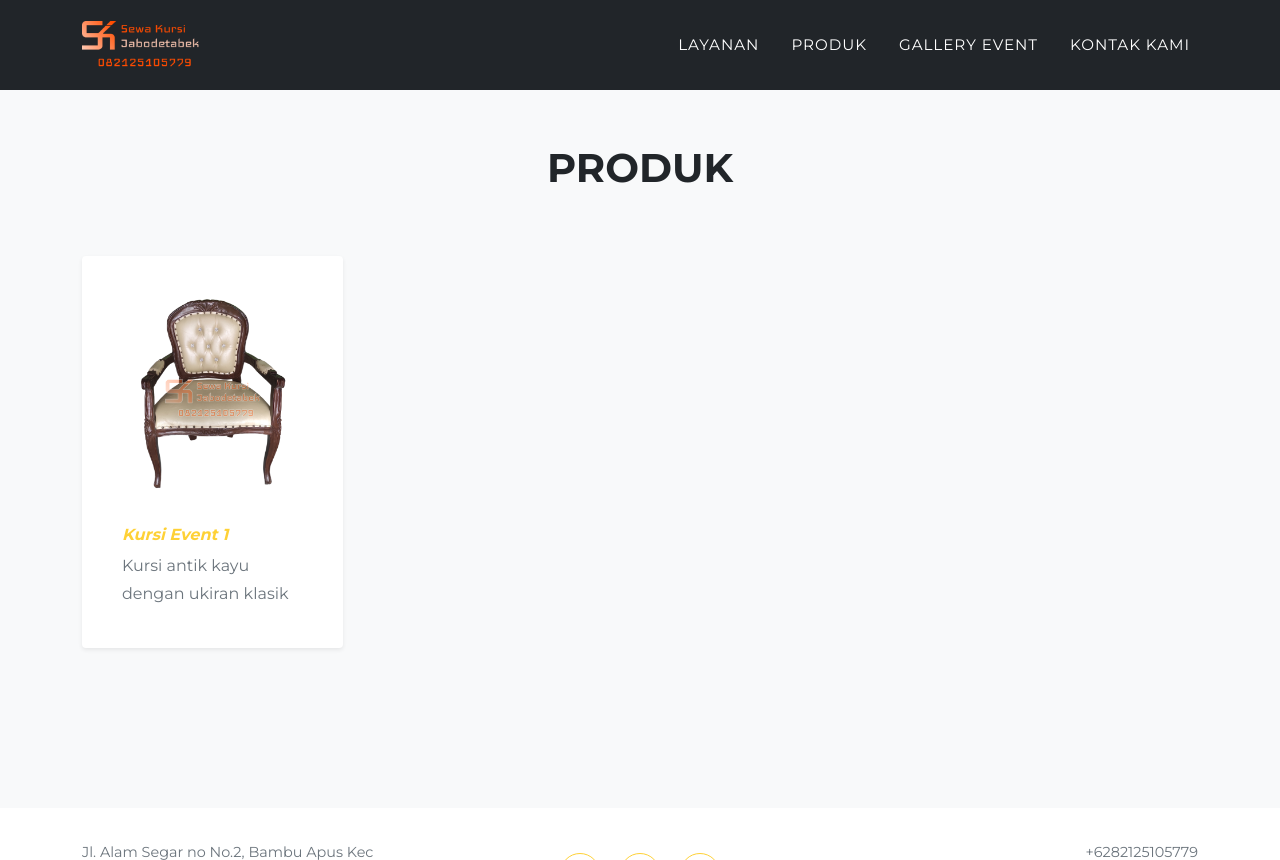
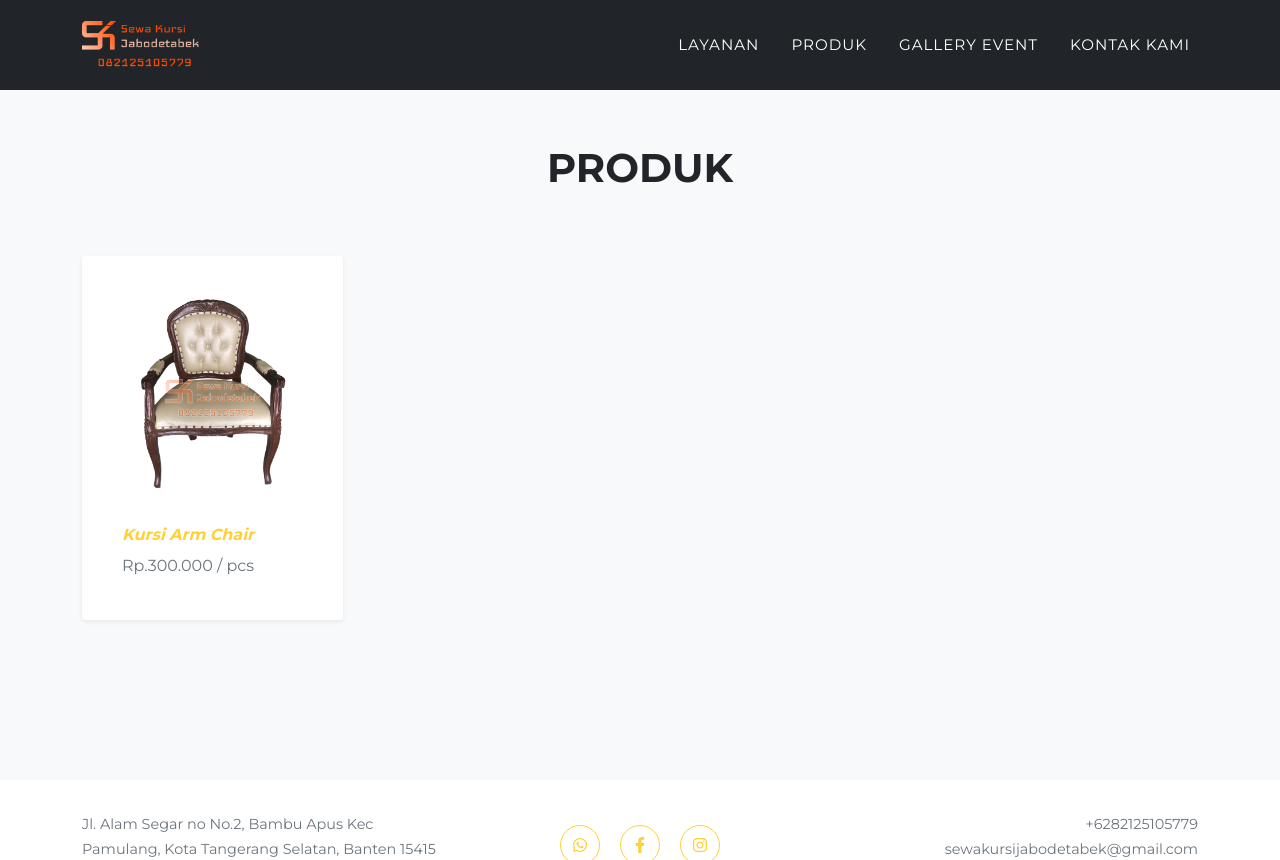
Before and after one commit to ohansyah/sewakursijabodetabek, a PHP site: page /sewakursijabodetabek/categories.php in a window 1280 px wide. Shown: the top 860 px of the page. Run offline with PHP 8.4, Linux system fonts and the light colour scheme; some libraries are stand-ins or nearby versions; some web fonts are replaced.

Commit message:
adjust: kursi arm chair

```diff
--- a/data.php
+++ b/data.php
@@ -19,8 +19,8 @@ $products = [
     "kursi" => [
         [
             "id" => 1,
-            "heading" => "Kursi Event 1",
-            "subheading" => "Kursi antik kayu dengan ukiran klasik",
+            "heading" => "Kursi Arm Chair",
+            "subheading" => "Rp.300.000 / pcs",
             "image" => "assets/img/product/kursi/kursi1-400x400.png",
             "images" => [
                 "assets/img/product/kursi/kursi1-400x400.png",
```
